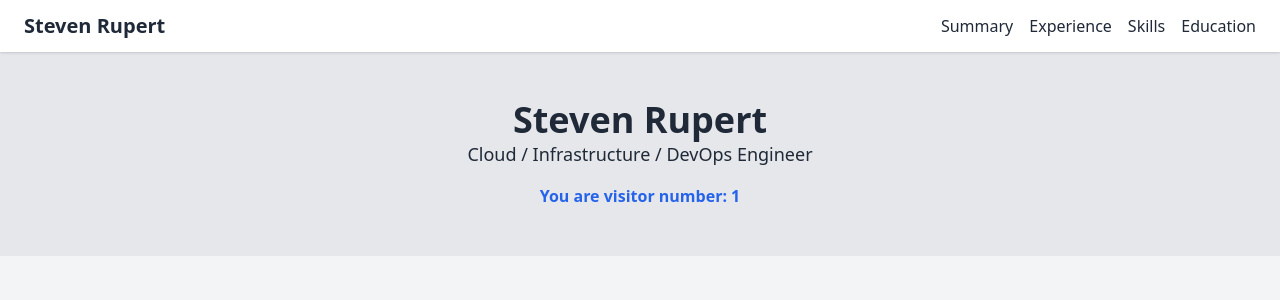
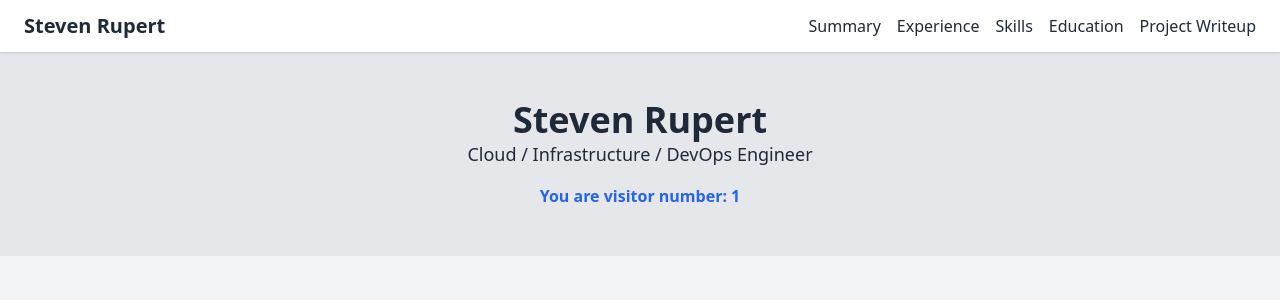
Before and after one commit to sbrupert/cloud-resume, a Flask app: template cloud_resume/cloud_resume/templates/index.html in a window 1280 px wide. Shown: the top 300 px of the page. Run offline with Flask 3, Linux system fonts and the light colour scheme; the template is opened without the code that fills it: most values are stand-ins (such as "Sample title", 1, 10 or a date in 2020); parts of the project's set-up code (start-up, migrations or seed data) failed here and were passed over.

Commit message:
Add homepage link to project write up route

```diff
--- a/cloud_resume/cloud_resume/templates/index.html
+++ b/cloud_resume/cloud_resume/templates/index.html
@@ -30,6 +30,7 @@
                     <a class="text-gray-800 hover:text-gray-600" href="#experience">Experience</a>
                     <a class="text-gray-800 hover:text-gray-600" href="#skills">Skills</a>
                     <a class="text-gray-800 hover:text-gray-600" href="#education">Education</a>
+                    <a class="text-gray-800 hover:text-gray-600" href="/page/project">Project Writeup</a>
                 </div>
             </div>
         </div>
```
